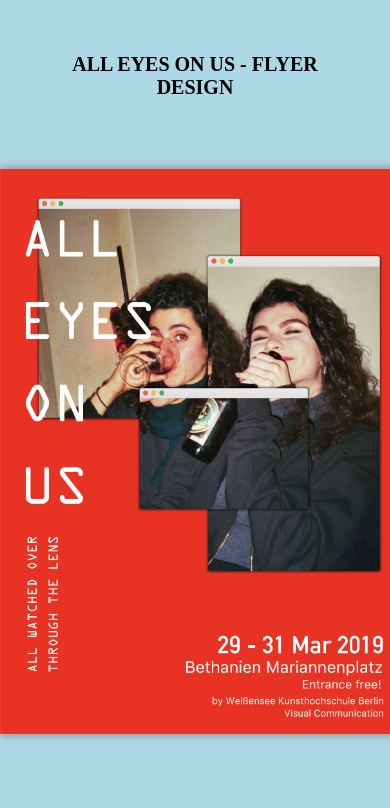
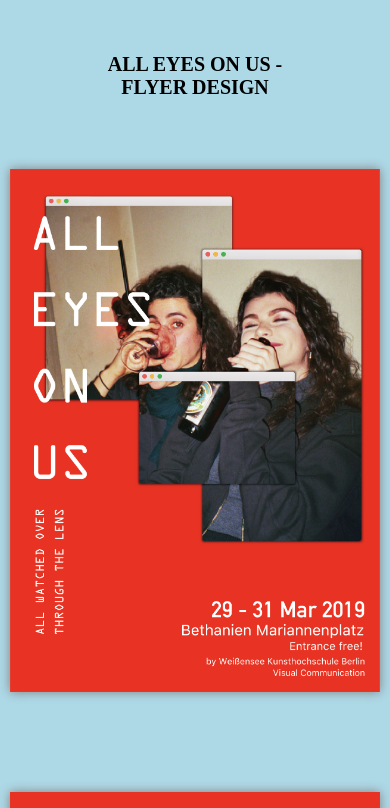
Before and after one commit to naomihanzawa/Portfolio, a plain HTML site: page Public/index.html in a window 390 px wide. Shown: the part 1436-2244 px from the top of the page. Drawn offline with Linux system fonts and the light colour scheme.

Commit message:
Changed image width to prevent blowing out width on mobile

```diff
--- a/Public/styles.css
+++ b/Public/styles.css
@@ -66,13 +66,19 @@ div{
   padding:20px 30px 20px 0px;
 }
 
+.works {
+  margin-left: 10px;
+  margin-right: 10px;
+}
+
 .works h1{
   margin:70px;
   font-size: 20px;
 }
 
 .works img{
-  width: 400px;
+  width: 100%;
+  max-width: 400px;
   display: block;
   margin: 0 auto;
   margin-bottom: 100px;
```
